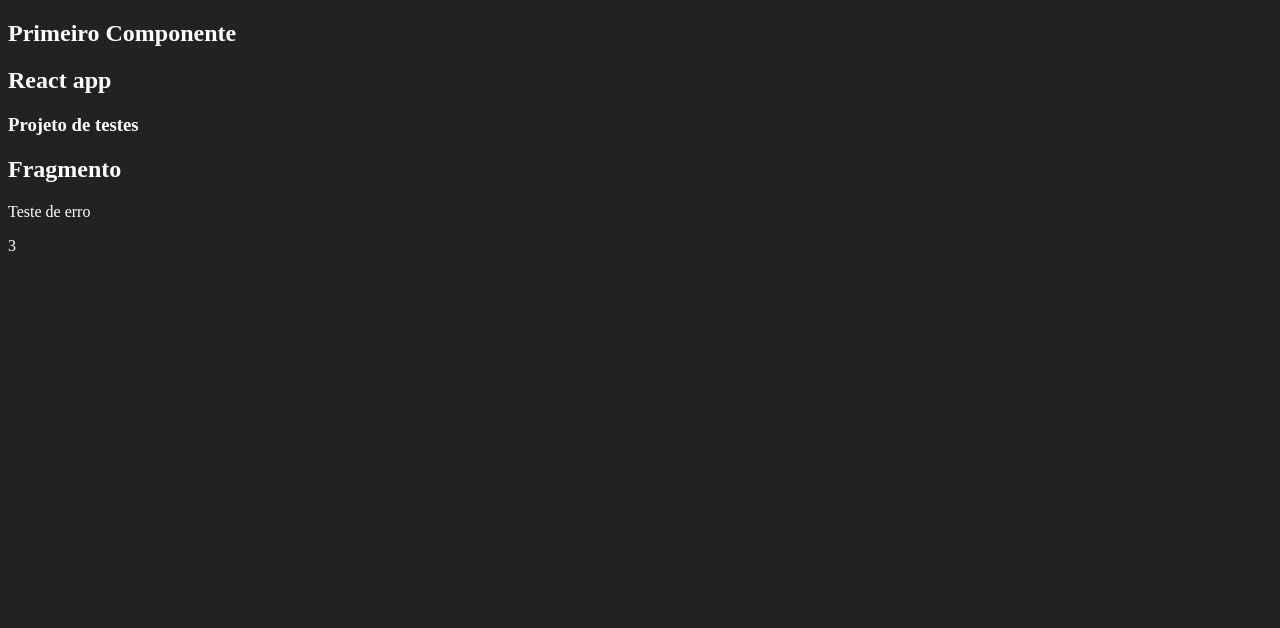
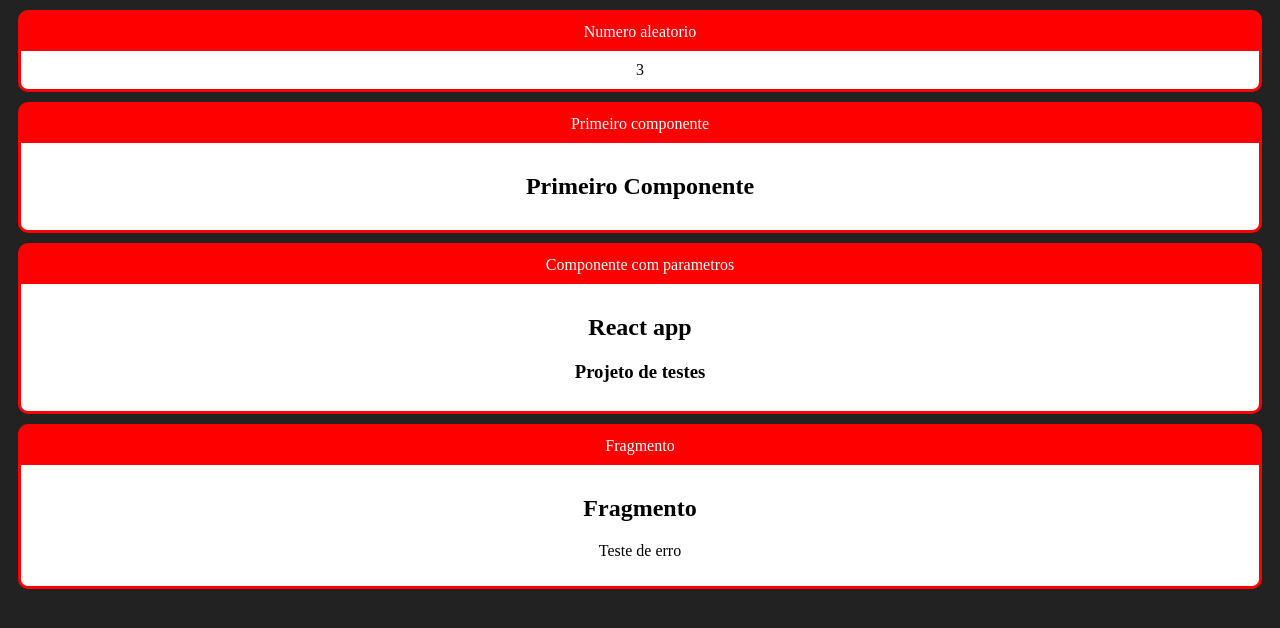
Before and after one commit to gabrielsugai/fundamentos-react, a React (Create React App) app: page / in a window 1280 px wide. Shown: the top 628 px of the page. Built offline with nearby package versions, Linux system fonts and the light colour scheme.

Commit message:
Cria componente card

```diff
--- a/src/App.jsx
+++ b/src/App.jsx
@@ -1,5 +1,6 @@
 import React from 'react'
 
+import Card from './components/layout/Card'
 import Primeiro from './components/basics/First'
 import Parametros from './components/basics/Parameters'
 import Fragment from './components/basics/Fragment'
@@ -8,10 +9,21 @@ import Random from './components/basics/Random'
 export default () => {
   return (
     <div>
-      <Primeiro></Primeiro>
-      <Parametros titulo='React app' subtitulo='Projeto de testes' />
-      <Fragment />
-      <Random min={1} max={10} />
+      <Card titulo='Numero aleatorio'>
+        <Random min={1} max={10} />
+      </Card>
+
+      <Card titulo='Primeiro componente'>
+          <Primeiro></Primeiro>
+      </Card>
+
+      <Card titulo='Componente com parametros'>
+        <Parametros titulo='React app' subtitulo='Projeto de testes' />
+      </Card>
+
+      <Card titulo='Fragmento'>
+        <Fragment />
+      </Card>
     </div>
   )
 }
--- /dev/null
+++ b/src/components/layout/Card.css
@@ -0,0 +1,20 @@
+.card{
+  background-color: red;
+  border: 3px solid red;
+  border-radius: 10px;
+  overflow: hidden;
+  margin: 10px;
+}
+
+.title{
+  padding: 10px 0px;
+  display: flex;
+  justify-content: center;
+}
+
+.content{
+  background-color: white;
+  color: black;
+  padding: 10px;
+  text-align: center;
+}
--- /dev/null
+++ b/src/components/layout/Card.jsx
@@ -0,0 +1,10 @@
+import './Card.css'
+import React from 'react'
+
+export default props => {
+  return (
+    <div className='card'>
+      <div className='title'>{props.titulo}</div>
+      <div className='content'>{props.children}</div>
+    </div>)
+}
```
